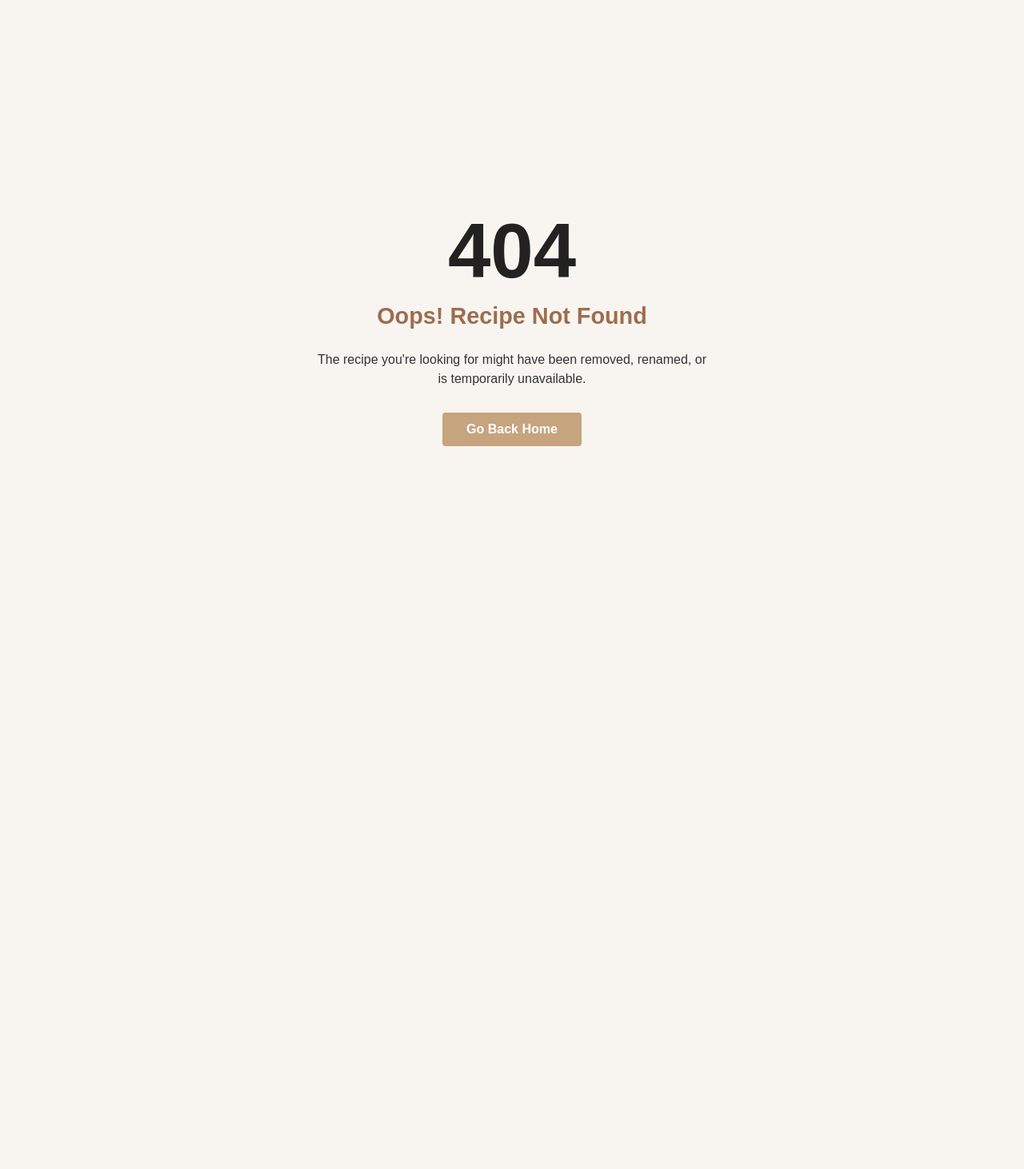
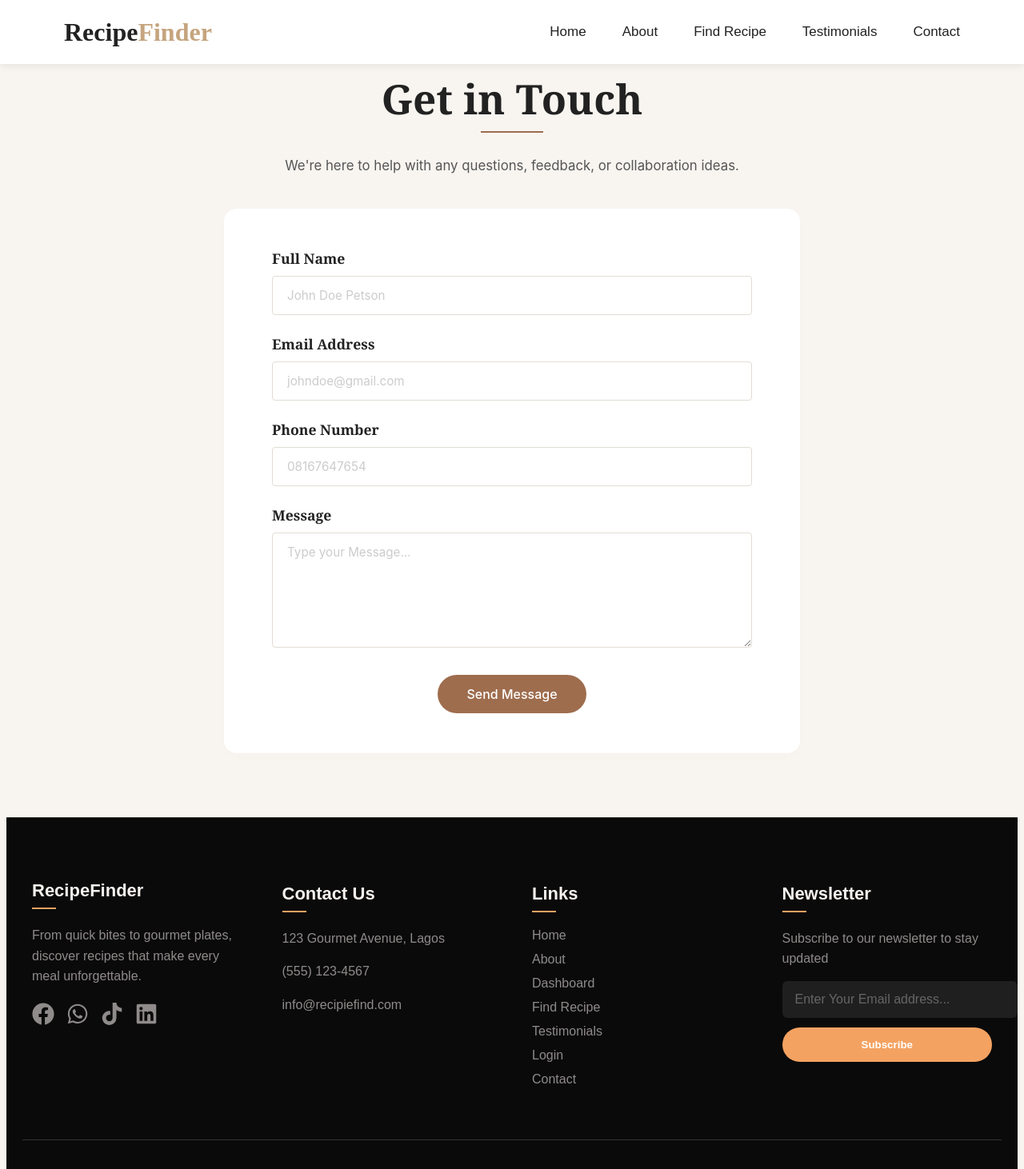
Before and after one commit to Praise18100/Recipe-Finder, a React (Vite) app: page /contact in a window 1280 px wide. Before the commit this address had no page. Shown: the top 1462 px of the page at 80% size. Before the commit the page ends 816 px from the top, so only its background shows below. Built offline with nearby package versions, Linux system fonts and the light colour scheme.

Commit message:
feat: enhance footer and navbar with routing links; remove deprecated contact component

```diff
--- a/src/components/layout/footer.css
+++ b/src/components/layout/footer.css
@@ -38,6 +38,16 @@
   color: #908b8b;
 }
 
+.footer-column a {
+  color: #908b8b;
+  text-decoration: none;
+  transition: color 0.3s ease;
+}
+
+.footer-column a:hover {
+  color: #f4a261;
+}
+
 .footer-column ul {
   list-style: none;
   padding: 0;
@@ -45,14 +55,10 @@
 
 .footer-column ul li {
   margin-bottom: 12px;
-  cursor: pointer;
-  transition: color 0.3s;
+  transition: color 0.3s ease;
 }
 
-.footer-column ul li:hover {
-  color: #f4a261;
-}
-
+/* Social Icons */
 .social-icons {
   display: flex;
   gap: 15px;
@@ -62,7 +68,8 @@
 .social-icons svg {
   font-size: 28px;
   cursor: pointer;
-  transition: 0.3s;
+  color: #908b8b;
+  transition: all 0.3s ease;
 }
 
 .social-icons svg:hover {
@@ -70,6 +77,7 @@
   transform: scale(1.15);
 }
 
+/* Newsletter */
 .newsletter {
   display: flex;
   flex-direction: column;
@@ -83,6 +91,12 @@
   border: none;
   border-radius: 6px;
   font-size: 16px;
+  background-color: #1f1f1f;
+  color: #ffffff;
+}
+
+.newsletter input::placeholder {
+  color: #666;
 }
 
 .newsletter button {
@@ -94,11 +108,12 @@
   color: #fff;
   font-weight: bold;
   cursor: pointer;
-  transition: 0.3s;
+  transition: all 0.3s ease;
 }
 
 .newsletter button:hover {
   background: #e08c4e;
+  transform: translateY(-2px);
 }
 
 .footer-bottom {
@@ -110,7 +125,8 @@
   color: #999;
 }
 
-/* Responsiveness */
+/* RESPONSIVENESS */
+
 @media (max-width: 1024px) {
   .footer-container {
     grid-template-columns: repeat(2, 1fr);
@@ -118,49 +134,39 @@
   }
 }
 
-/* Tablets */
 @media (max-width: 768px) {
   .footer {
     padding: 50px 20px;
   }
-
   .footer-container {
     grid-template-columns: repeat(2, 1fr);
-    gap: 30px;
+    gap: 35px;
   }
-
   .footer-column h2,
   .footer-column h3 {
     font-size: 20px;
   }
 }
 
-/* Mobile phones */
 @media (max-width: 576px) {
   .footer {
     padding: 40px 15px;
   }
-
   .footer-container {
     grid-template-columns: 1fr;
-    gap: 30px;
+    gap: 35px;
     text-align: center;
   }
-
   .social-icons {
     justify-content: center;
   }
-
   .newsletter {
     align-items: center;
   }
-
   .newsletter input,
   .newsletter button {
-    width: 100%;
     max-width: 350px;
   }
-
   .footer-column h2::after,
   .footer-column h3::after {
     margin: 8px auto 0;
--- a/src/components/layout/footer.jsx
+++ b/src/components/layout/footer.jsx
@@ -1,15 +1,18 @@
 import "./footer.css";
+import { Link } from "react-router-dom";
 import { FaFacebook, FaWhatsapp, FaTiktok, FaLinkedin } from "react-icons/fa";
 
 export default function Footer() {
   return (
     <footer className="footer">
       <div className="footer-container">
-
         {/* RecipeFinder Column */}
         <div className="footer-column">
           <h2>RecipeFinder</h2>
-          <p>From quick bites to gourmet plates, discover recipes that make every meal unforgettable.</p>
+          <p>
+            From quick bites to gourmet plates, discover recipes that make every
+            meal unforgettable.
+          </p>
 
           <div className="social-icons">
             <FaFacebook />
@@ -30,12 +33,34 @@
         {/* Links Column */}
         <div className="footer-column">
           <h3>Links</h3>
+
           <ul>
-            <li>Home</li>
-            <li>About</li>
-            <li>Recipes</li>
-            <li>My Favorites</li>
-          </ul>
+
+  <li>
+          <Link to="/">Home</Link>
+        </li>
+        <li>
+          <Link to="/recipe">About</Link>
+        </li>
+
+<li>
+    <Link to="/dashboard">Dashboard</Link>
+  </li>
+
+        <li>
+          <Link to="/findRecipe">Find Recipe</Link>
+        </li>
+        <li>
+          <Link to="/testimonials">Testimonials</Link>
+        </li>
+
+        <li> <Link to="/login">Login</Link> </li>
+
+        <li>
+          <Link to="/contact">Contact</Link>
+        </li>
+      </ul>
+
         </div>
 
         {/* Newsletter Column */}
@@ -44,10 +69,7 @@
           <p>Subscribe to our newsletter to stay updated</p>
 
           <div className="newsletter">
-            <input
-              type="email"
-              placeholder="Enter Your Email address..."
-            />
+            <input type="email" placeholder="Enter Your Email address..." />
             <button>Subscribe</button>
           </div>
         </div>
--- a/src/components/layout/navbar.jsx
+++ b/src/components/layout/navbar.jsx
@@ -1,38 +1,39 @@
+import { Link } from "react-router-dom";
 import { useState } from "react";
 import { HiMenuAlt3, HiX } from "react-icons/hi";
-import "./navbar.css"
+import "./navbar.css";
 
 function Navbar() {
-
   const [menuOpen, setMenuOpen] = useState(false);
 
   return (
     <nav className="navbar">
-
       <div className="logo">
         <span className="logo-dark">Recipe</span>
         <span className="logo-gold">Finder</span>
       </div>
 
       <ul className={menuOpen ? "nav-links active" : "nav-links"}>
-        <li><a href="#">Home</a></li>
-
-        <li><a href="#">About</a></li>
-
-        <li><a href="#">My Recipe</a></li>
-
-        <li><a href="#">Testimonials</a></li>
-
-        <li><a href="#">Contact</a></li>
+        <li>
+          <Link to="/">Home</Link>
+        </li>
+        <li>
+          <Link to="/recipe">About</Link>
+        </li>
+        <li>
+          <Link to="/findRecipe">Find Recipe</Link>
+        </li>
+        <li>
+          <Link to="/testimonials">Testimonials</Link>
+        </li>
+        <li>
+          <Link to="/contact">Contact</Link>
+        </li>
       </ul>
 
-      <div
-        className="menu-icon"
-        onClick={() => setMenuOpen(!menuOpen)}
-      >
+      <div className="menu-icon" onClick={() => setMenuOpen(!menuOpen)}>
         {menuOpen ? <HiX /> : <HiMenuAlt3 />}
       </div>
-
     </nav>
   );
 }
```
Also changed, not shown: src/components/recipe-layout/Contact.jsx (deleted, +0 -31 lines), src/routes.jsx (+5 -2 lines), src/components/recipe-layout/Contact.css (deleted).
